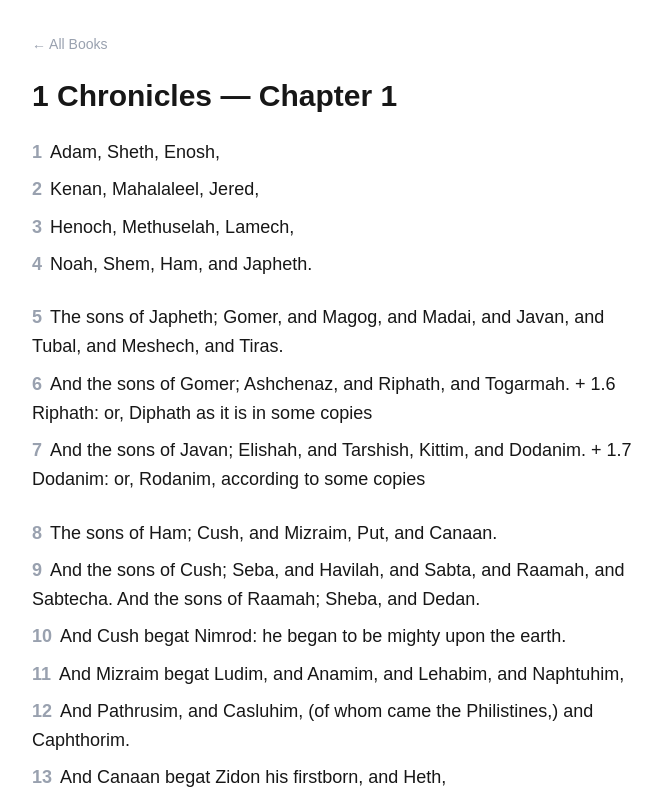
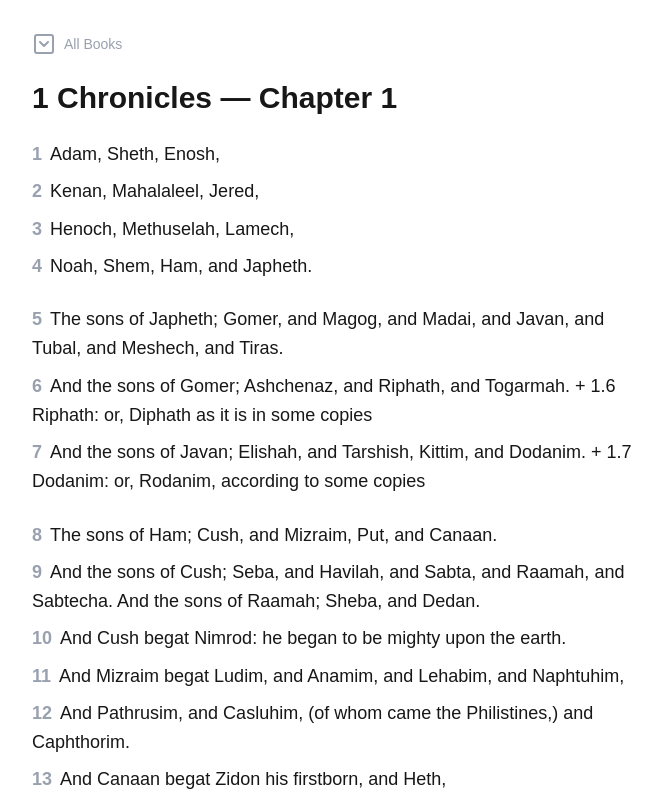
Before and after one commit to bishop67/my-bible, a Next.js app: page /read/1-chronicles/1 in a window 1280 px wide. Shown: the top 800 px of the page, without its empty margins (304-966 px from the left). Built offline with nearby package versions, Linux system fonts and the light colour scheme.

Commit message:
Added arrows

```diff
--- a/app/read/[book]/[chapter]/page.tsx
+++ b/app/read/[book]/[chapter]/page.tsx
@@ -1,4 +1,5 @@
 // app/read/[book]/[chapter]/page.tsx
+import { SquareChevronRight, SquareChevronLeft, SquareChevronDown } from 'lucide-react';
 import { notFound } from 'next/navigation';
 import Link from 'next/link';
 
@@ -49,8 +50,8 @@ export default async function BiblePage({
   return (
     <main className="max-w-2xl mx-auto p-8">
 
-      <Link href="/" className="text-sm text-gray-400 hover:text-gray-600 mb-6 inline-block">
-      ← All Books
+      <Link href="/" className="flex flex-row items-center gap-2 text-sm text-gray-400 hover:text-gray-600 mb-6">
+      <SquareChevronDown size={24} /> All Books
       </Link>
 
       <h1 className="text-3xl font-bold mb-6">
@@ -71,8 +72,8 @@ export default async function BiblePage({
 
       <div className="flex justify-between mt-12 pt-6 border-t">
         {prevChapter ? (
-          <Link href={`/read/${book}/${prevChapter}`} className="px-4 py-2 border rounded hover:bg-gray-100 transition-colors">
-            ← Chapter {prevChapter}
+          <Link href={`/read/${book}/${prevChapter}`} className="flex flex-row items-center gap-2 text-sm px-4 py-2 border rounded hover:bg-gray-100 transition-colors">
+            <SquareChevronLeft size={24} /> Chapter {prevChapter}
           </Link>
         ) : <div />}
 
@@ -81,8 +82,8 @@ export default async function BiblePage({
         </span>
 
         {nextChapter ? (
-          <Link href={`/read/${book}/${nextChapter}`} className="px-4 py-2 border rounded hover:bg-gray-100 transition-colors">
-            Chapter {nextChapter} →
+          <Link href={`/read/${book}/${nextChapter}`} className="flex flex-row items-center gap-2 text-sm px-4 py-2 border rounded hover:bg-gray-100 transition-colors">
+            Chapter {nextChapter} <SquareChevronRight size={24} />
           </Link>
         ) : <div />}
       </div>
```
